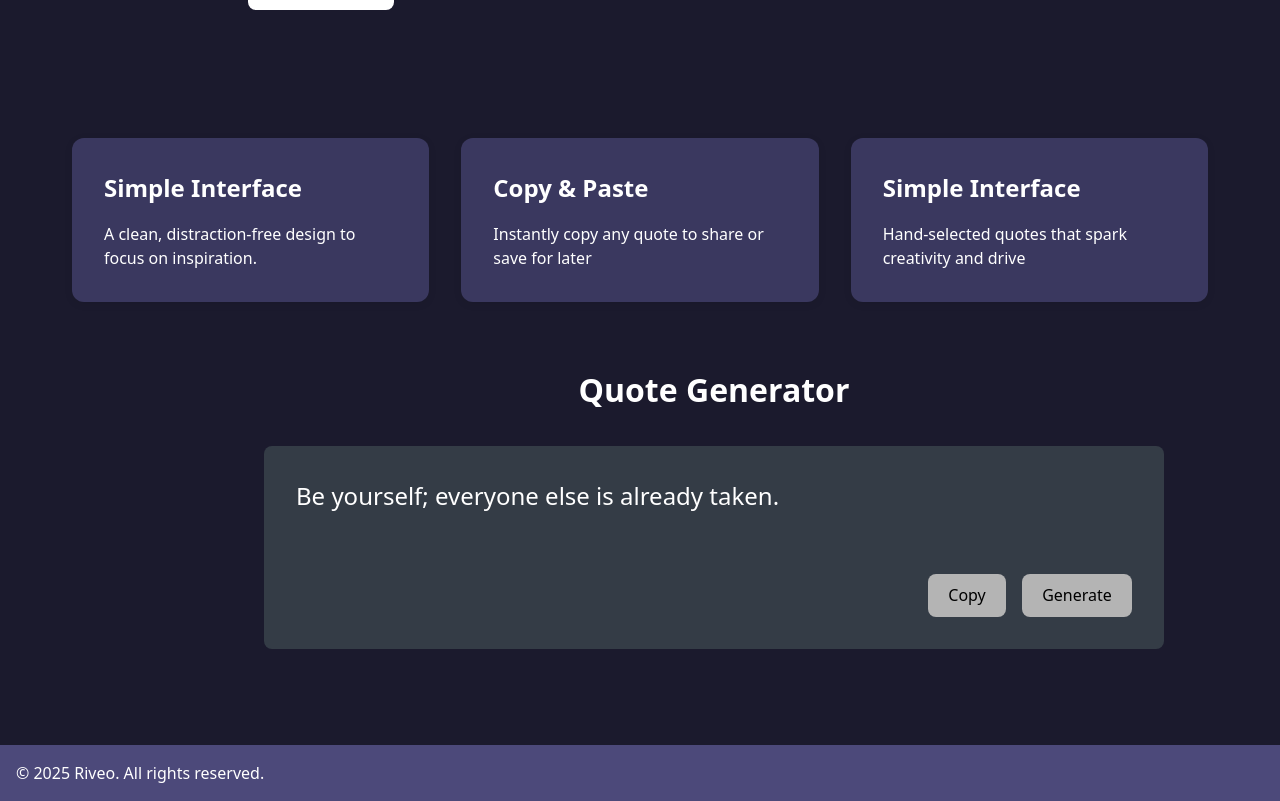
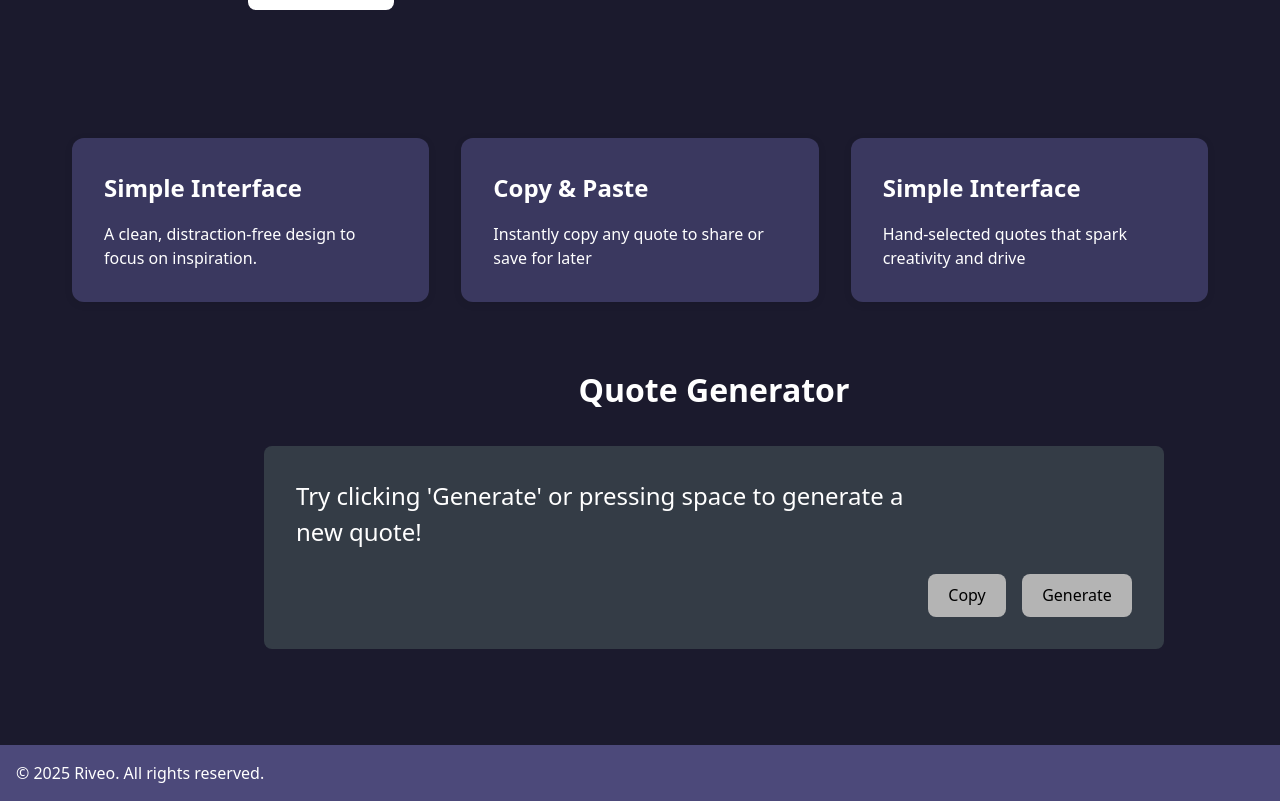
Before and after one commit to MisplacedOrange/Riveote, a React (Vite) app: page / in a window 1280 px wide. Shown: the part 607-1408 px from the top of the page. Built offline with nearby package versions, Linux system fonts and the light colour scheme.

Commit message:
Quote Generator hint

```diff
--- a/src/QuoteGenerator.jsx
+++ b/src/QuoteGenerator.jsx
@@ -100,7 +100,7 @@ const QuoteGenerator = () => {
         "Momentum doesn't come from waiting. It comes from moving.",
         "Being average is easy. Being excellent is a decision.",
     ];
-    const [quote, setQuote] = useState(quotes[0]);
+    const [quote, setQuote] = useState("Try clicking 'Generate' or pressing space to generate a new quote!");
 
 
     const generateQuoteFromGPT = async () => {
@@ -136,6 +136,7 @@ const QuoteGenerator = () => {
 
 
     useEffect(() => {
+
         const handleKeyDown = (e) => {
             if (e.key === ' ' || e.key === 'Enter') {
                 e.preventDefault();
```
